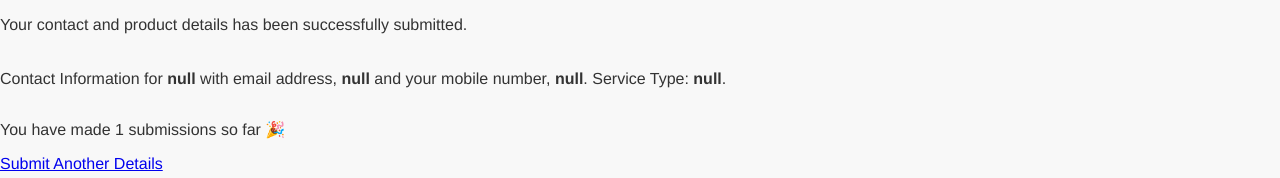
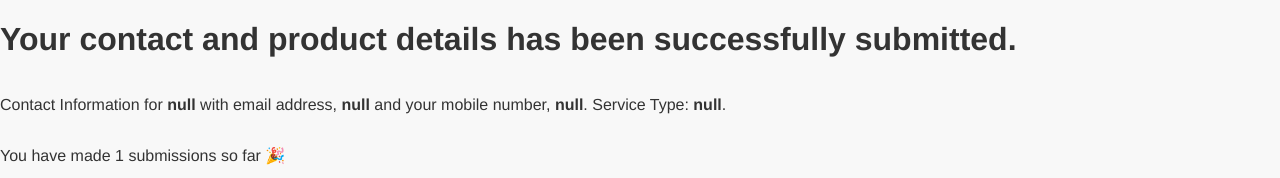
Before and after one commit to TeyeJeff/wdd231, a plain HTML site: page finalProject/maabis-submit.html in a window 1280 px wide. Shown: the top 178 px of the page. Drawn offline with nearby package versions, Linux system fonts and the light colour scheme; files that its build step writes are made by us from their sources; a web font is replaced by a local one.

Commit message:
h1 fixed

```diff
--- a/finalProject/maabis-submit.html
+++ b/finalProject/maabis-submit.html
@@ -23,7 +23,7 @@
 </head>
 <body>
     <main>
-    <p>Your contact and product details has been successfully submitted.</p>
+    <h1>Your contact and product details has been successfully submitted.</h1>
     <div id="results"></div>
 
     <p>You have made <span id="submissionsCount">0</span> submissions so far 🎉</p>
```
Also changed, not shown: finalProject/maabis-contactus.html (+1 -1 lines).
